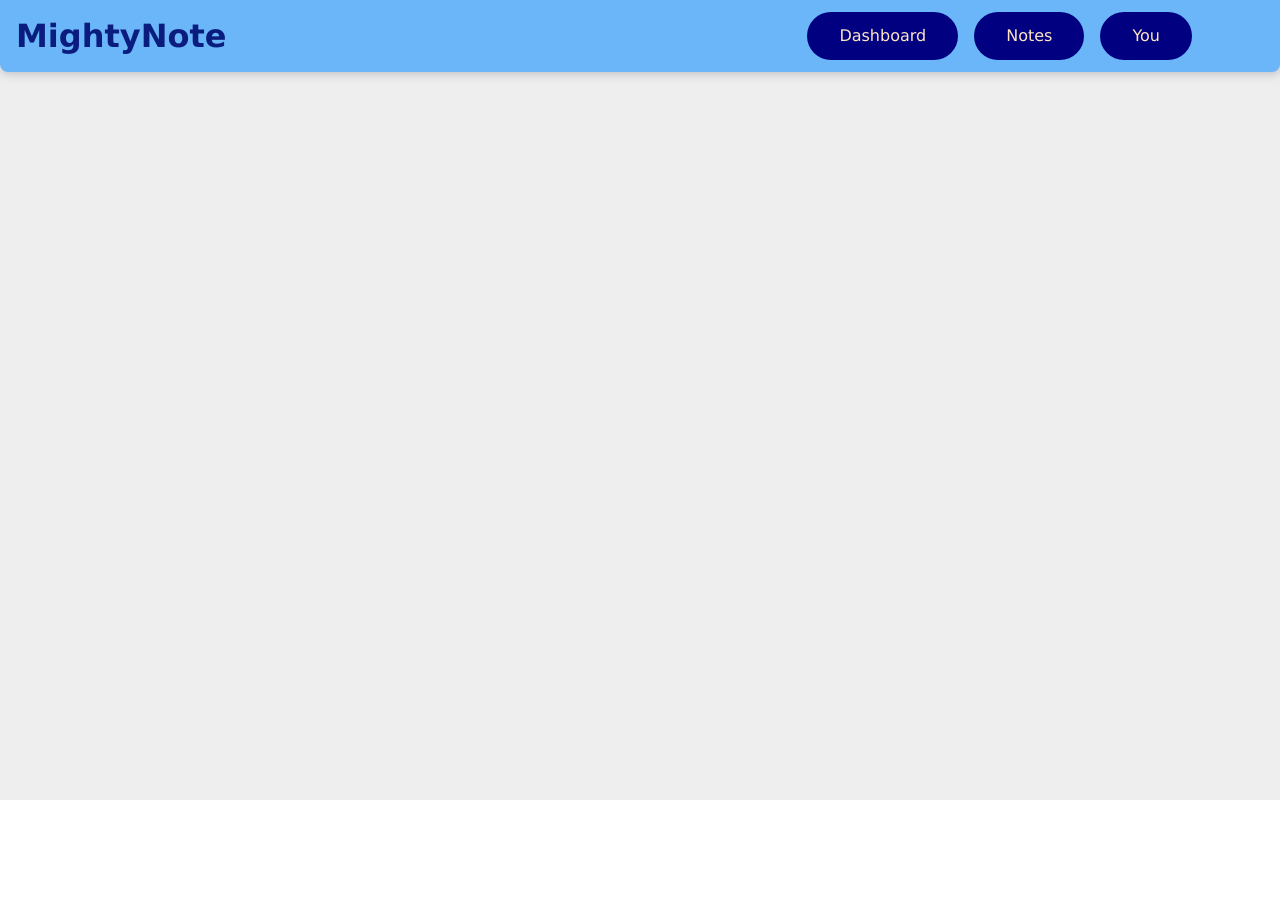
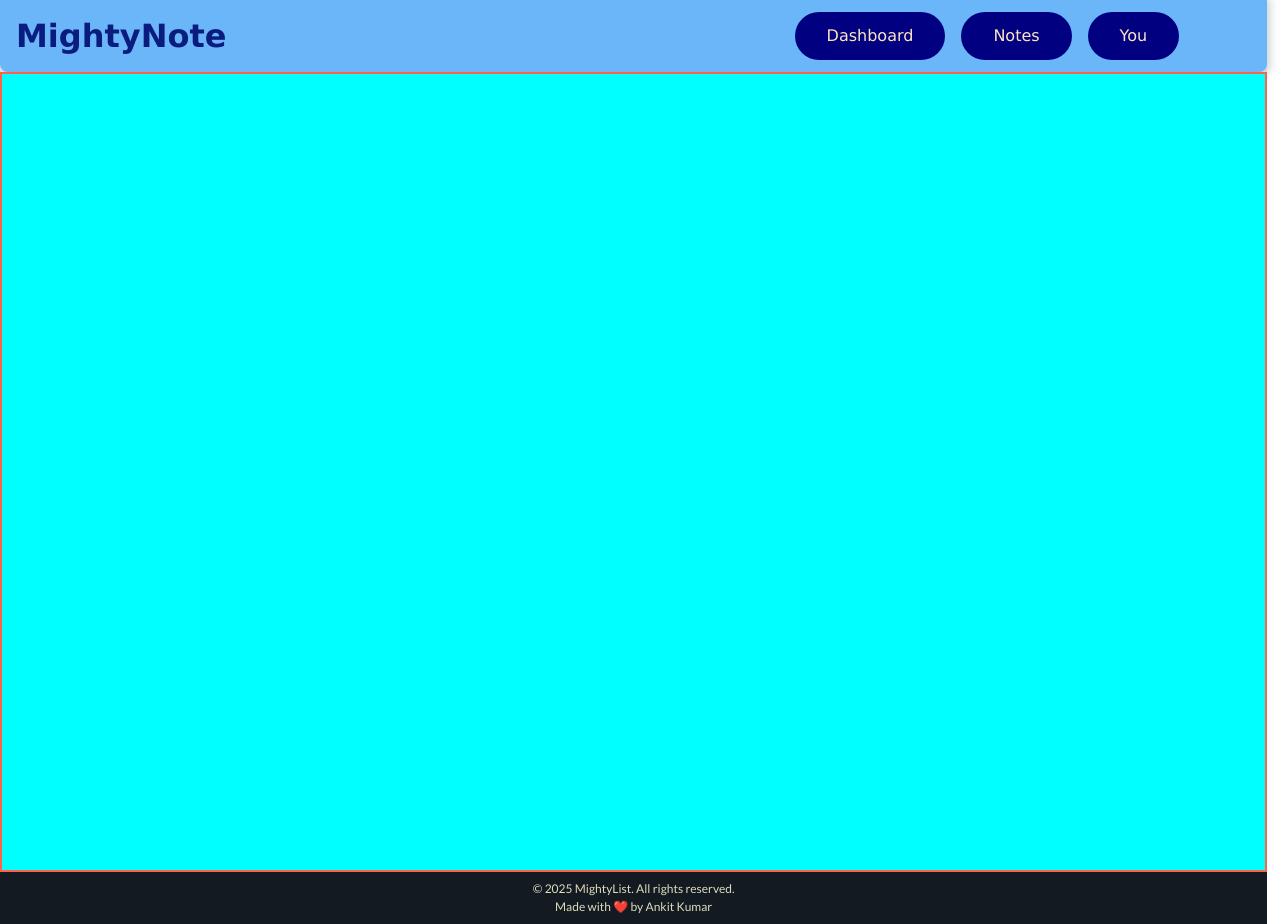
Before and after one commit to Ankitk2021/MightyList, a React (Vite) app: page / in a window 1280 px wide. Before the commit the page ends 800 px from the top, so only its background shows below. Built offline with nearby package versions, Linux system fonts and the light colour scheme.

Commit message:
added styling

```diff
--- a/index.html
+++ b/index.html
@@ -7,6 +7,11 @@
   <title>MightyNote</title>
 
   <link rel="stylesheet" href="style.css">
+  <link rel="preconnect" href="https://fonts.googleapis.com">
+  <link rel="preconnect" href="https://fonts.gstatic.com" crossorigin>
+  <link
+    href="https://fonts.googleapis.com/css2?family=Lato:ital,wght@0,100;0,300;0,400;0,700;0,900;1,100;1,300;1,400;1,700;1,900&display=swap"
+    rel="stylesheet">
 </head>
 <body>
   <div id="root"></div>
--- a/src/App.css
+++ b/src/App.css
@@ -1,14 +1,37 @@
-*{
-    margin: 0px;
-    padding: 0px;
-   overflow: hidden;
-    color: black;
+* {
+  margin: 0px;
+  padding: 0px;
+  color: black;
+}
+::-webkit-scrollbar {
+  width: 2px;
+}
 
+/* Track */
+::-webkit-scrollbar-track {
+  background: #f1f1f1;
+  border-radius: 2px;
+}
+
+/* Handle */
+::-webkit-scrollbar-thumb {
+  background: #000000;
+  border-radius: 2px;
+}
+
+/* Handle on hover */
+::-webkit-scrollbar-thumb:hover {
+  background: #555;
+}
+
+.body-container {
+  background-color: #eeeeee;
+  height: fit-content;
+  width: 99vw;
+  display: flex;
+  justify-content: center;
+  flex-direction: column;
+  overflow-y: unset;
+  box-sizing: border-box;
 
 }
-.body-container{
-    background-color: #eeeeee;
-    width: 100vw;
-    height: fit-content;
-    min-height: 100vh;
-}
--- a/src/App.jsx
+++ b/src/App.jsx
@@ -1,19 +1,20 @@
-
-import './App.css'
-import Navbar from './components/Navbar'
+import "./App.css";
+import Navbar from "./components/Navbar";
+import Homepage from "./components/Homepage";
+import Footer from "./components/Footer";
 
 function App() {
-
-
   return (
     <>
-    <div className="body-container">
-    <Navbar/>
+      <div className="body-container">
+        <Navbar />
 
-    </div>
+        <Homepage />
 
+        <Footer />
+      </div>
     </>
-  )
+  );
 }
 
-export default App
+export default App;
--- /dev/null
+++ b/src/components/Footer.css
@@ -0,0 +1,15 @@
+*{
+    margin: 0px;
+    padding: 0px;
+    color: #DDDDBA;
+}
+.footer{
+    padding: 8px;
+
+    background-color: #131A22;
+    text-align: center;
+    font-size: 12px;
+    color:  #6c757d;
+    font-family: "Lato", sans-serif;
+
+}
--- /dev/null
+++ b/src/components/Footer.jsx
@@ -0,0 +1,13 @@
+import React from "react";
+import "./Footer.css";
+
+function Footer() {
+  return (
+    <div className="footer">
+      <p>© 2025 MightyList. All rights reserved.</p>
+      <p>Made with ❤️ by Ankit Kumar</p>
+    </div>
+  );
+}
+
+export default Footer;
--- /dev/null
+++ b/src/components/Homepage.css
@@ -0,0 +1,14 @@
+*{
+    margin: 0px;
+    padding: 0px;
+}
+.parent{
+    width:inherit;
+    height: fit-content;
+    min-height: 100vh;
+    border: 1px;
+    background-color: aqua;
+    box-sizing: border-box;
+    padding: 12px;
+    border: solid 2px tomato;
+}
--- /dev/null
+++ b/src/components/Homepage.jsx
@@ -0,0 +1,11 @@
+import React from "react";
+import "./Homepage.css";
+function Homepage() {
+  return (
+    <div className="parent">
+
+    </div>
+  );
+}
+
+export default Homepage;
--- a/src/components/Navbar.css
+++ b/src/components/Navbar.css
@@ -1,10 +1,13 @@
 .nav-container {
-  width: 100vw;
+  width: inherit;
+  box-sizing: border-box;
   height: fit-content;
+
   display: flex;
   justify-content: space-between;
   border: solid 1px black hidden;
   padding-block: 4px;
+  align-self: center;
   border-radius: 0px 0px 8px 8px;
   background-color: rgb(106, 182, 249);
   box-shadow: 1px 1px 8px 2px rgba(158, 163, 170, 0.505);
@@ -19,12 +22,10 @@
   padding: 8px;
   font-size: xx-large;
   color: rgb(10, 28, 126);
-
 }
 .list-container {
   margin-top: 4px;
   margin-right: 80px;
-
 }
 .list-container ul {
   display: flex;
@@ -50,7 +51,6 @@
   color: navy;
 }
 img {
-
   max-height: 80px;
   max-width: 80px;
   min-height: 40px;
@@ -82,17 +82,16 @@ img {
   }
 
   img {
-
-  max-height: 80px;
-  max-width: 80px;
-  min-height: 40px;
-  min-width: 40px;
+    max-height: 80px;
+    max-width: 80px;
+    min-height: 40px;
+    min-width: 40px;
 
     visibility: visible;
   }
 
   .nav-container {
-    width: 100vw;
+    width: inherit;
     height: fit-content;
     display: flex;
     justify-content: space-evenly;
@@ -100,7 +99,6 @@ img {
 
     border-radius: 0px 0px 8px 8px;
     background-color: rgb(106, 182, 249);
-
   }
 
   .nav-container h2 {
@@ -113,7 +111,6 @@ img {
 
     font-size: xx-large;
     color: rgb(10, 28, 126);
-
   }
 
   .list-container {
```
